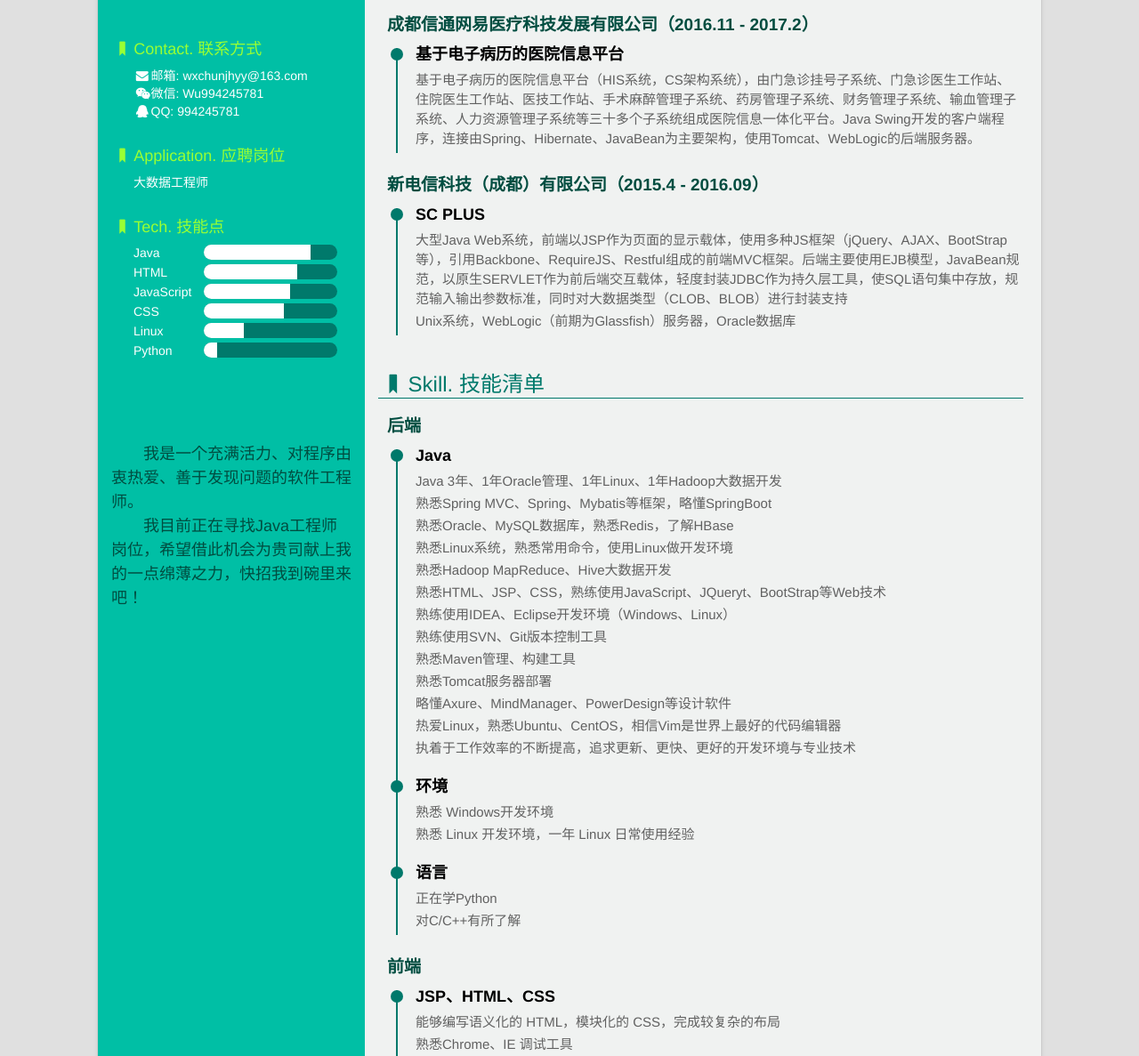
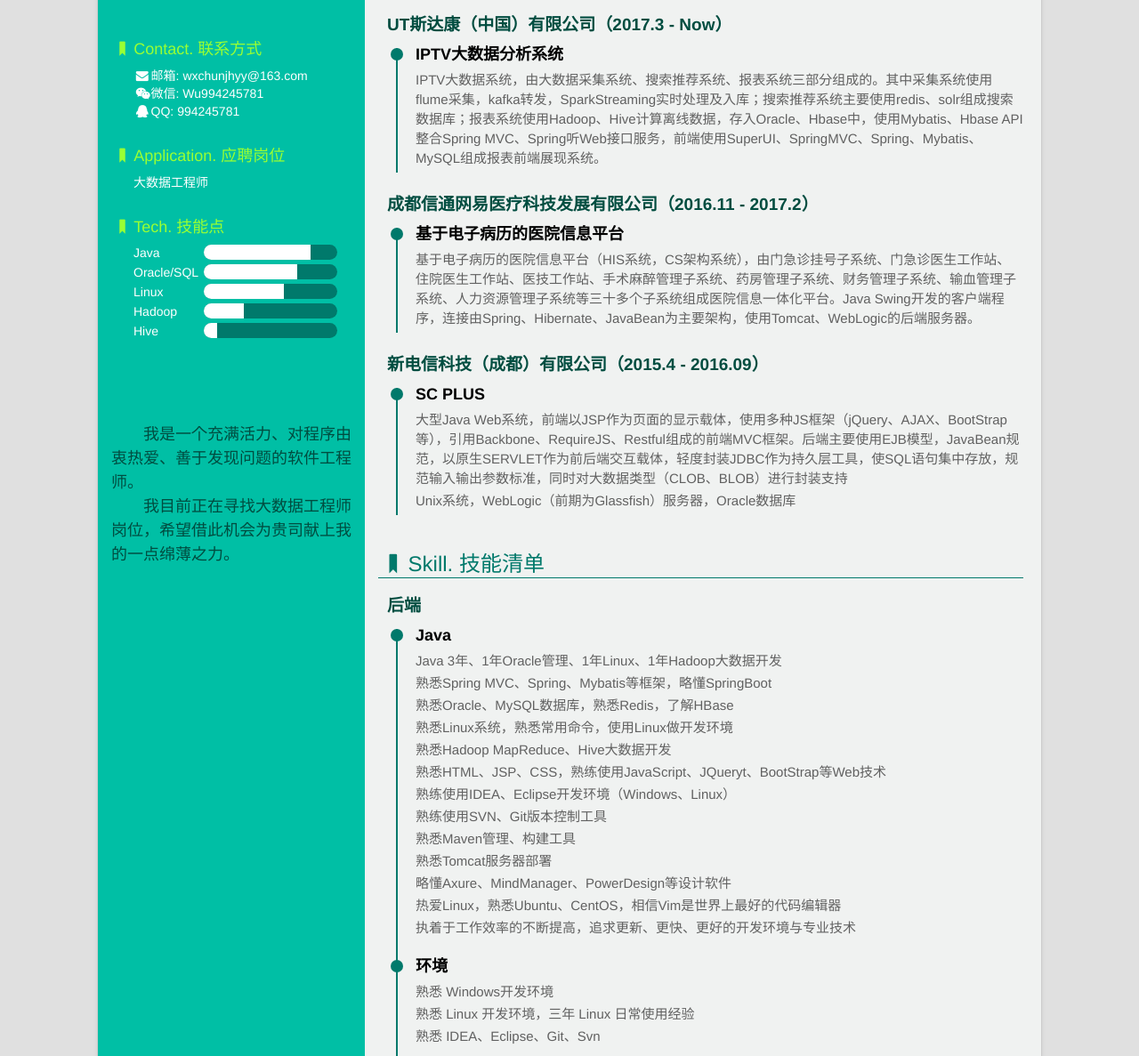
Before and after one commit to springMoon/resume, a website: page index.html in a window 1280 px wide. Shown: the part 253-1440 px from the top of the page at 89% size. Drawn offline with Linux system fonts and the light colour scheme.

Commit message:
update profile

```diff
--- a/index.html
+++ b/index.html
@@ -63,31 +63,25 @@
                         </div>
                     </dd>
                     <dd>
-                        <div class="skill-name">HTML</div>
+                        <div class="skill-name">Oracle/SQL</div>
                         <div class="skill-bar-wrap">
                             <div class="skill-bar" style="width: 70%"></div>
                         </div>
                     </dd>
-					<dd>
-                        <div class="skill-name">JavaScript</div>
-                        <div class="skill-bar-wrap">
-                            <div class="skill-bar" style="width: 65%"></div>
-                        </div>
-                    </dd>
-					<dd>
-                        <div class="skill-name">CSS</div>
+                    <dd>
+                        <div class="skill-name">Linux</div>
                         <div class="skill-bar-wrap">
                             <div class="skill-bar" style="width: 60%"></div>
                         </div>
                     </dd>
-					<dd>
-                        <div class="skill-name">Linux</div>
+                    <dd>
+                        <div class="skill-name">Hadoop</div>
                         <div class="skill-bar-wrap">
                             <div class="skill-bar" style="width: 30%"></div>
                         </div>
                     </dd>
                     <dd>
-                        <div class="skill-name">Python</div>
+                        <div class="skill-name">Hive</div>
                         <div class="skill-bar-wrap">
                             <div class="skill-bar" style="width: 10%"></div>
                         </div>
@@ -97,7 +91,7 @@
             </ul>
             <div class="note">
                 <p>我是一个充满活力、对程序由衷热爱、善于发现问题的软件工程师。</p>
-                <p>我目前正在寻找Java工程师岗位，希望借此机会为贵司献上我的一点绵薄之力，快招我到碗里来吧！</p>
+                <p>我目前正在寻找大数据工程师岗位，希望借此机会为贵司献上我的一点绵薄之力。</p>
             </div>
         </div>
         <div class="main">
@@ -111,6 +105,14 @@
                 </li>
                 <li>
                     <dt><i class="icon-bookmark"></i>Experience. 项目与工作经验</dt>
+                    <h3>UT斯达康（中国）有限公司（2017.3 - Now）</h3>
+					<ul class="exp">
+                        <li>
+                            <div class="circle"></div>
+                            <h4>IPTV大数据分析系统</h4>
+							<p>IPTV大数据系统，由大数据采集系统、搜索推荐系统、报表系统三部分组成的。其中采集系统使用flume采集，kafka转发，SparkStreaming实时处理及入库；搜索推荐系统主要使用redis、solr组成搜索数据库；报表系统使用Hadoop、Hive计算离线数据，存入Oracle、Hbase中，使用Mybatis、Hbase API整合Spring MVC、Spring听Web接口服务，前端使用SuperUI、SpringMVC、Spring、Mybatis、MySQL组成报表前端展现系统。</p>
+                        </li>
+                    </ul>
 					<h3>成都信通网易医疗科技发展有限公司（2016.11 - 2017.2）</h3>
 					<ul class="exp">
                         <li>
@@ -155,13 +157,15 @@
                             <div class="circle"></div>
                             <h4>环境</h4>
 							<p>熟悉 Windows开发环境</p>
-                            <p>熟悉 Linux 开发环境，一年 Linux 日常使用经验</p>
+                            <p>熟悉 Linux 开发环境，三年 Linux 日常使用经验</p>
+                            <p>熟悉 IDEA、Eclipse、Git、Svn</p>
                         </li>
                         <li>
                             <div class="circle"></div>
                             <h4>语言</h4>
-                            <p>正在学Python</p>
-							<p>对C/C++有所了解</p>
+                            <p>Java三年</p>
+							<p>精通SQL</p>
+							<p>会点Shell</p>
                         </li>
                     </ul>
                     <h3>前端</h3>
@@ -195,7 +199,7 @@
         </div>
     </div>
     <footer>
-        <p> Made with <i class="icon-heart throb" style="color: #d43f57;"></i> by Venn. 最后更新于2017年02月21日</p>
+        <p> Made with <i class="icon-heart throb" style="color: #d43f57;"></i> by Venn. 最后更新于2018年09月09日</p>
     </footer>
 </body>
 </html>
```
